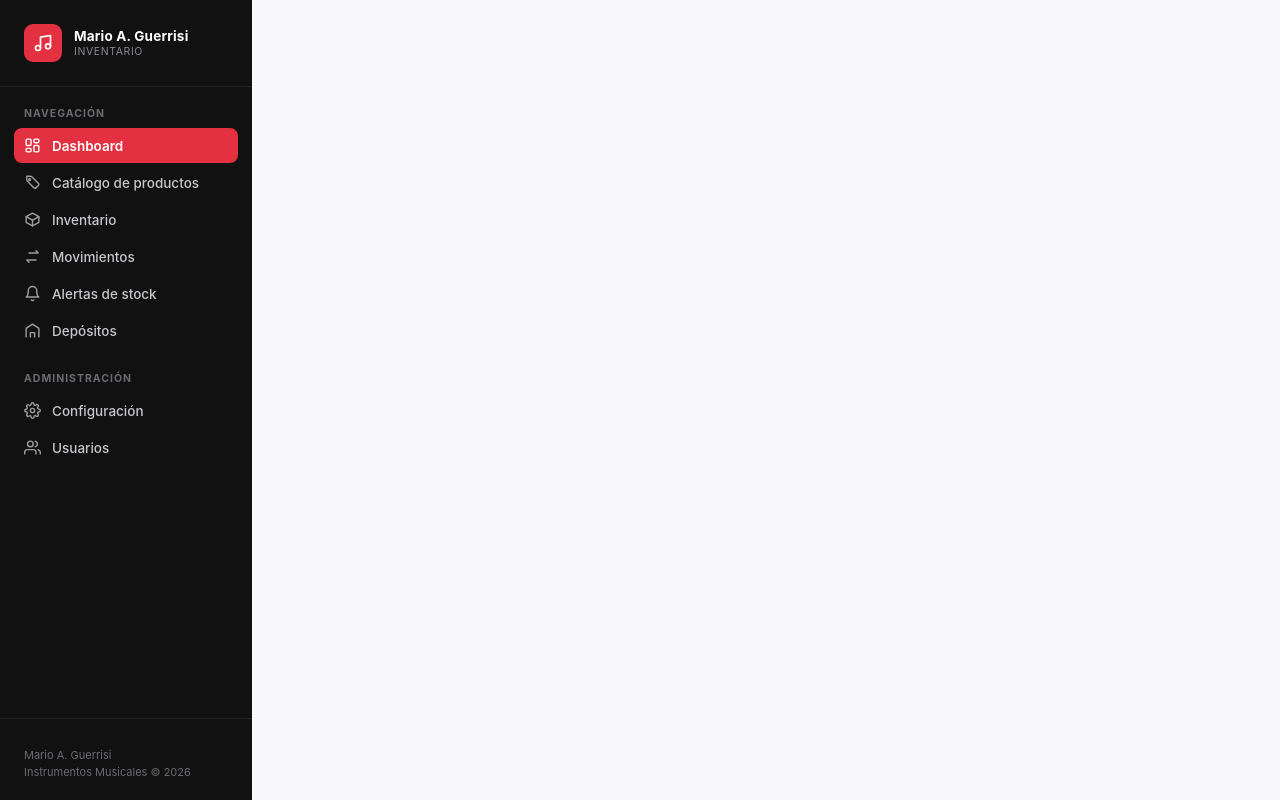
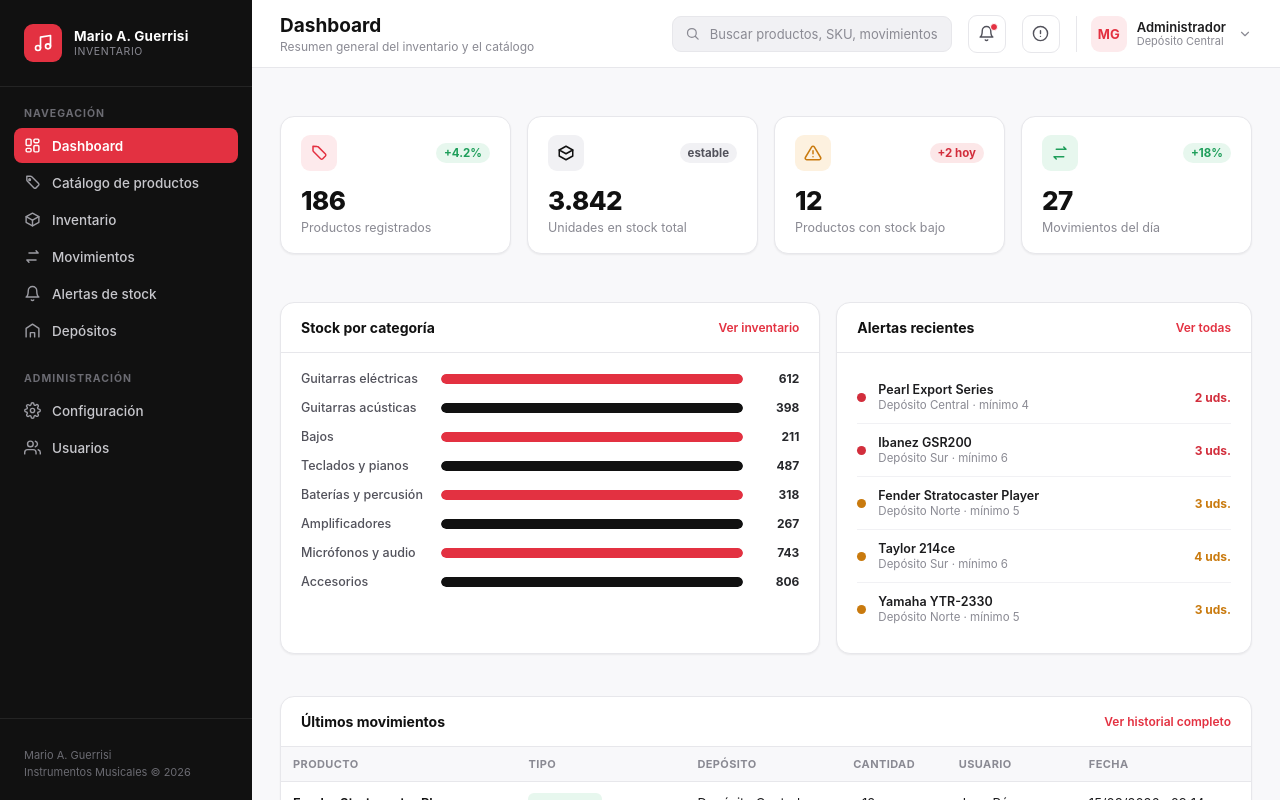
Before and after one commit to TobiasReyna/ERP---Mario-A.-Guerrisi, a React (Vite) app in the folder erp-front/: page / in a window 1280 px wide. Shown: the top 800 px of the page. Built offline with nearby package versions, Linux system fonts and the light colour scheme.

Commit message:
ya se ve bonito el dashboard, toca copiar lo demas

```diff
--- a/erp-front/src/App.jsx
+++ b/erp-front/src/App.jsx
@@ -1,5 +1,5 @@
 import { useState, useEffect } from 'react';
-import { BrowserRouter, Routes, Route, Link, useNavigate, useLocation} from 'react-router-dom'
+import { BrowserRouter, Routes, Route, Link, useNavigate, useLocation } from 'react-router-dom'
 
 //import './App.css';
 
@@ -14,15 +14,17 @@ import Movimientos from './pages/Movimientos'
 
 function App() {
 
+
   const navigate = useNavigate();
   const location = useLocation(); //pie a la funcionalidad de que un boton se vuelva rojo. Es la base para que cambie de color. Pero no funciona esto.
 
   return (
-    <>
+    <body>
 
-    {/* Aca estaba antiguamente el top bar */}
+    <div class="app">
 
-    <aside class="sidebar">
+
+      <aside class="sidebar">
     <div class="sidebar-brand">
       <div class="brand-mark">
         <svg viewBox="0 0 24 24" fill="none" stroke="#FFFFFF" stroke-width="2" stroke-linecap="round" stroke-linejoin="round"><path d="M9 18V5l12-2v13"/><circle cx="6" cy="18" r="3"/><circle cx="18" cy="16" r="3"/></svg>
@@ -87,9 +89,45 @@ function App() {
     <div class="sidebar-footer">
       <div class="sidebar-footer-text">Mario A. Guerrisi<br></br>Instrumentos Musicales &copy; 2026</div>
     </div>
-  </aside>
-      <main>
+      </aside>
 
+
+
+  <div class="main">
+
+
+      <header class="topbar">
+      <div class="topbar-left">
+        <h1 class="topbar-title" id="topbar-title">Dashboard</h1>
+        <span class="topbar-subtitle" id="topbar-subtitle">Resumen general del inventario y el catálogo</span>
+      </div>
+      <div class="topbar-right">
+        <div class="global-search">
+          <svg viewBox="0 0 24 24" fill="none" stroke-width="2" stroke-linecap="round" stroke-linejoin="round"><circle cx="11" cy="11" r="7"/><path d="m21 21-4.3-4.3"/></svg>
+          <input type="text" placeholder="Buscar productos, SKU, movimientos…"></input>
+        </div>
+        <button class="icon-btn">
+          <svg viewBox="0 0 24 24" fill="none" stroke-width="2" stroke-linecap="round" stroke-linejoin="round"><path d="M18 8a6 6 0 1 0-12 0c0 7-3 9-3 9h18s-3-2-3-9"/><path d="M13.73 21a2 2 0 0 1-3.46 0"/></svg>
+          <span class="dot"></span>
+        </button>
+        <button class="icon-btn">
+          <svg viewBox="0 0 24 24" fill="none" stroke-width="2" stroke-linecap="round" stroke-linejoin="round"><circle cx="12" cy="12" r="10"/><path d="M12 8v4M12 16h.01"/></svg>
+        </button>
+        <div class="user-menu">
+          <div class="avatar">MG</div>
+          <div class="user-meta">
+            <span class="user-name">Administrador</span>
+            <span class="user-role">Depósito Central</span>
+          </div>
+          <svg viewBox="0 0 24 24" fill="none" stroke-width="2" stroke-linecap="round" stroke-linejoin="round"><path d="m6 9 6 6 6-6"/></svg>
+        </div>
+      </div>
+          </header>
+
+          <main ClassName="content">
+        <div class="stats-grid">
+
+      </div>
         <Routes>
           <Route path="/" element={<Dashboard />} />
           <Route path="/Catalogo_de_productos" element={<Catalogo_de_productos />} />
@@ -100,9 +138,16 @@ function App() {
           <Route path="/Usuarios" element={<Usuarios />} />
           <Route path="/Movimientos" element={<Movimientos />} />
         </Routes>
+      </main>
 
-      </main>
-    </>
+
+  </div>
+
+</div>
+
+
+
+      </body>
   );
 }
 
--- a/erp-front/src/index.css
+++ b/erp-front/src/index.css
@@ -35,6 +35,12 @@
     background:var(--gray-50);
     color:var(--ink);
     -webkit-font-smoothing:antialiased;
+    display:flex;
+    flex-direction:row;
+    min-height:100vh;
+    width:100%;
+    position:relative;
+    top:0;
   }
   h1,h2,h3,h4,p,ul,ol{margin:0;padding:0;}
   ul{list-style:none;}
@@ -45,23 +51,24 @@
   /* ===================== APP SHELL ===================== */
   .app{
     display:flex;
-    min-height:100vh;
-    min-width:1200px;
+    flex-direction:row;
+    width: 100vw;
+    align-items: flex-start;
   }
 
   /* ===================== SIDEBAR ===================== */
   .sidebar{
-    width:252px;
-    flex-shrink:0;
-    background:var(--black);
-    color:var(--white);
-    display:flex;
-    flex-direction:column;
-    padding:24px 0 20px 0;
-    position:sticky;
-    top:0;
-    height:100vh;
-  }
+  width: 252px;
+  flex-shrink: 0; /* Keeps sidebar exactly 252px wide */
+  background: var(--black);
+  color: var(--white);
+  display: flex;
+  flex-direction: column;
+  padding: 24px 0 20px 0;
+  position: sticky;
+  top: 0;
+  height: 100vh; /* Locks sidebar to full screen height */
+}
   .sidebar-brand{
     display:flex;
     align-items:center;
@@ -125,25 +132,21 @@
 
   /* ===================== MAIN ===================== */
   .main{
-    flex:1;
-    flex-grow: 1;
-    justify-content:center;
-    align-items:center;
-    display:flex;
-    flex-direction:column;
-    min-width:0;
-    border-left: 262px solid transparent;
-    display:flex;
-    align-items: flex-start;
-  }
+  display: flex;
+  flex-direction: column;
+  flex-grow: 1;
+  min-height: 100vh;
+  min-width: 0;
+}
 
   /* ===================== TOPBAR ===================== */
   .topbar{
     height:68px;
+    width:100%;
     background:var(--white);
     border-bottom:1px solid var(--gray-200);
     display:flex;
-    align-items:center;
+    align-items: center;
     justify-content:space-between;
     padding:0 28px;
     position:sticky;
--- a/erp-front/src/pages/Dashboard.jsx
+++ b/erp-front/src/pages/Dashboard.jsx
@@ -10,33 +10,7 @@ function Dashboard() {
 
         <div className="main">
 
-          <header class="topbar">
-      <div class="topbar-left">
-        <h1 class="topbar-title" id="topbar-title">Dashboard</h1>
-        <span class="topbar-subtitle" id="topbar-subtitle">Resumen general del inventario y el catálogo</span>
-      </div>
-      <div class="topbar-right">
-        <div class="global-search">
-          <svg viewBox="0 0 24 24" fill="none" stroke-width="2" stroke-linecap="round" stroke-linejoin="round"><circle cx="11" cy="11" r="7"/><path d="m21 21-4.3-4.3"/></svg>
-          <input type="text" placeholder="Buscar productos, SKU, movimientos…"></input>
-        </div>
-        <button class="icon-btn">
-          <svg viewBox="0 0 24 24" fill="none" stroke-width="2" stroke-linecap="round" stroke-linejoin="round"><path d="M18 8a6 6 0 1 0-12 0c0 7-3 9-3 9h18s-3-2-3-9"/><path d="M13.73 21a2 2 0 0 1-3.46 0"/></svg>
-          <span class="dot"></span>
-        </button>
-        <button class="icon-btn">
-          <svg viewBox="0 0 24 24" fill="none" stroke-width="2" stroke-linecap="round" stroke-linejoin="round"><circle cx="12" cy="12" r="10"/><path d="M12 8v4M12 16h.01"/></svg>
-        </button>
-        <div class="user-menu">
-          <div class="avatar">MG</div>
-          <div class="user-meta">
-            <span class="user-name">Administrador</span>
-            <span class="user-role">Depósito Central</span>
-          </div>
-          <svg viewBox="0 0 24 24" fill="none" stroke-width="2" stroke-linecap="round" stroke-linejoin="round"><path d="m6 9 6 6 6-6"/></svg>
-        </div>
-      </div>
-          </header>
+
 
             <main className="content">
                 <div class="stats-grid">
```
